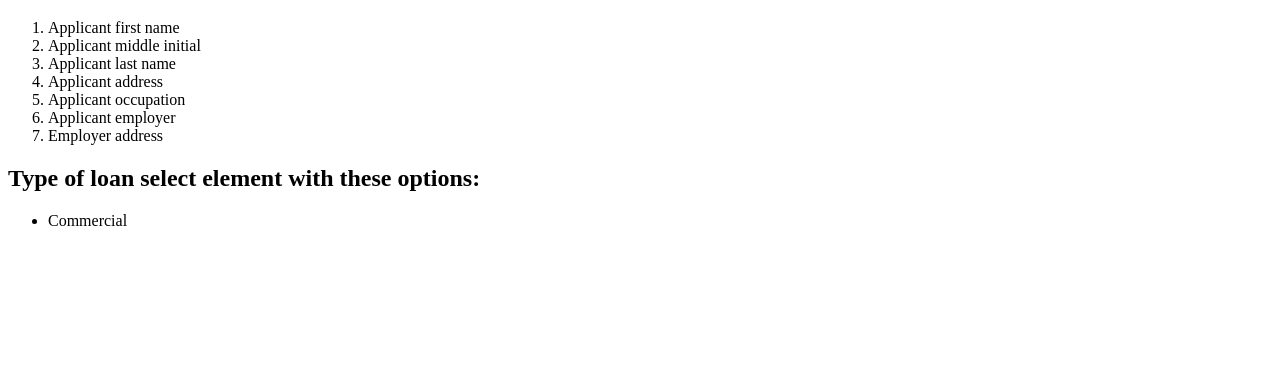
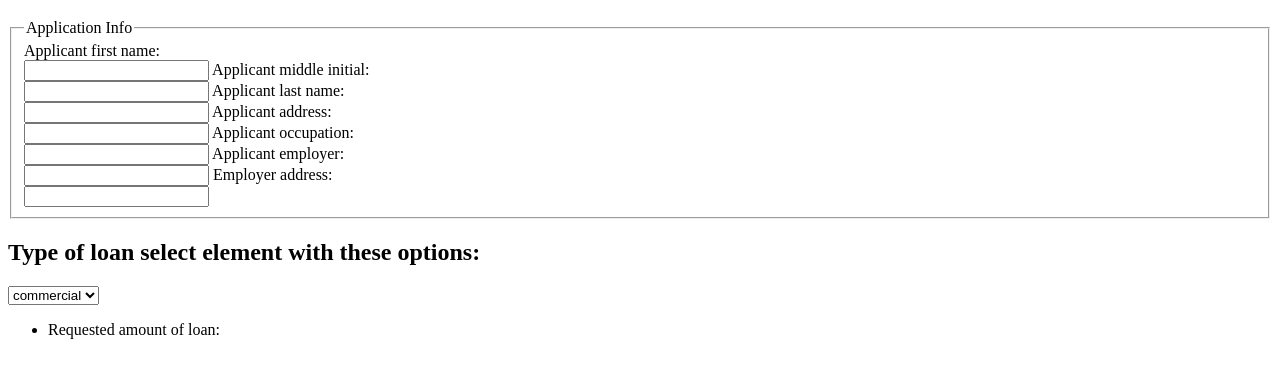
Before and after one commit to J-Waddell/Banking-form, a plain HTML site: page index.html in a window 1280 px wide. Shown: the part 61-438 px from the top of the page. Drawn offline with Linux system fonts and the light colour scheme.

Commit message:
box info

```diff
--- a/index.html
+++ b/index.html
@@ -5,23 +5,38 @@
 </head>
 <body>
 <h1>Banking Form</h1>
-<div class="appInfo">
-	<ol>
-		<li>Applicant first name</li>
-		<li>Applicant middle initial</li>
-		<li>Applicant last name</li>
-		<li>Applicant address</li>
-		<li>Applicant occupation</li>
-		<li>Applicant employer</li>
-		<li>Employer address</li>
-	</ol>
+	<div class="app">
+	<fieldset>
+	<legend><span class="heavy">Application Info</span></legend>
+		Applicant first name:<br>
+		<input type="text" name="applicantFirstName">
+		Applicant middle initial:<br>
+		<input type="text" name="applicantMiddleInitial">
+		Applicant last name:<br>
+		<input type="text" name="applicantLastName">
+		Applicant address:<br>
+		<input type="text" name="applicantAddress">
+		Applicant occupation:<br>
+		<input type="text" name="applicantOccupation">
+		Applicant employer:<br>
+		<input type="text" name="applicantEmployer">
+		Employer address:<br>
+		<input type="text" name="employerAddress">
+	</fieldset>
+	</div>
+<div class="loanEl">
+<h2>Type of loan select element with these options:</h2>
+	<select name="loan">
+	<option value="commercial">commercial</option>
+	<option value="realEstate">Real estate</option>
+	<option value="personal">Personal</option>
+	<option value="mortgage">Mortgage</option>
+	</select>
 </div>
 
-<div class="loanEl">
-<h2>Type of loan select element with these options:</h2>
+<div class="loanAm">
 	<ul>
-		<li>Commercial</li>
-
+	<li>Requested amount of loan:</li>
 	</ul>
 
 </div>
```
